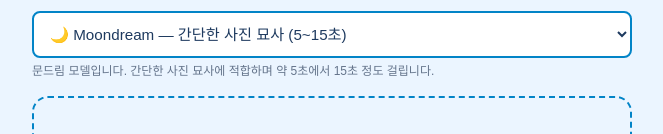
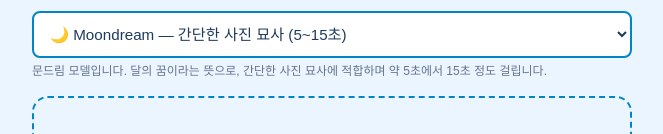
Before and after one commit to nantashin/readvoice-mvp, a Next.js app: page / in a window 1280 px wide. Shown: the part 491-625 px from the top of the page, without its empty margins (308-971 px from the left). Built offline with nearby package versions, Linux system fonts and the light colour scheme.

Commit message:
update: 문드림 모델 TTS 안내 텍스트 개선
- moondream TTS 안내: '달의 꿈이라는 뜻으로' 의미 추가
- 모든 한국어 표기 '문드림'으로 통일
- 간단한 사진 묘사용 모델 명확히

```diff
--- a/app/components/FileUpload.tsx
+++ b/app/components/FileUpload.tsx
@@ -14,7 +14,7 @@
 const modelGuides: Record<VisionModel, { desc: string; time: string; name: string }> = {
   "moondream": {
     name: "문드림",
-    desc: "문드림 모델입니다. 간단한 사진 묘사에 적합하며 약 5초에서 15초 정도 걸립니다.",
+    desc: "문드림 모델입니다. 달의 꿈이라는 뜻으로, 간단한 사진 묘사에 적합하며 약 5초에서 15초 정도 걸립니다.",
     time: "5~15초",
   },
   "llava:7b-v1.5-q4_K_M": {
```
